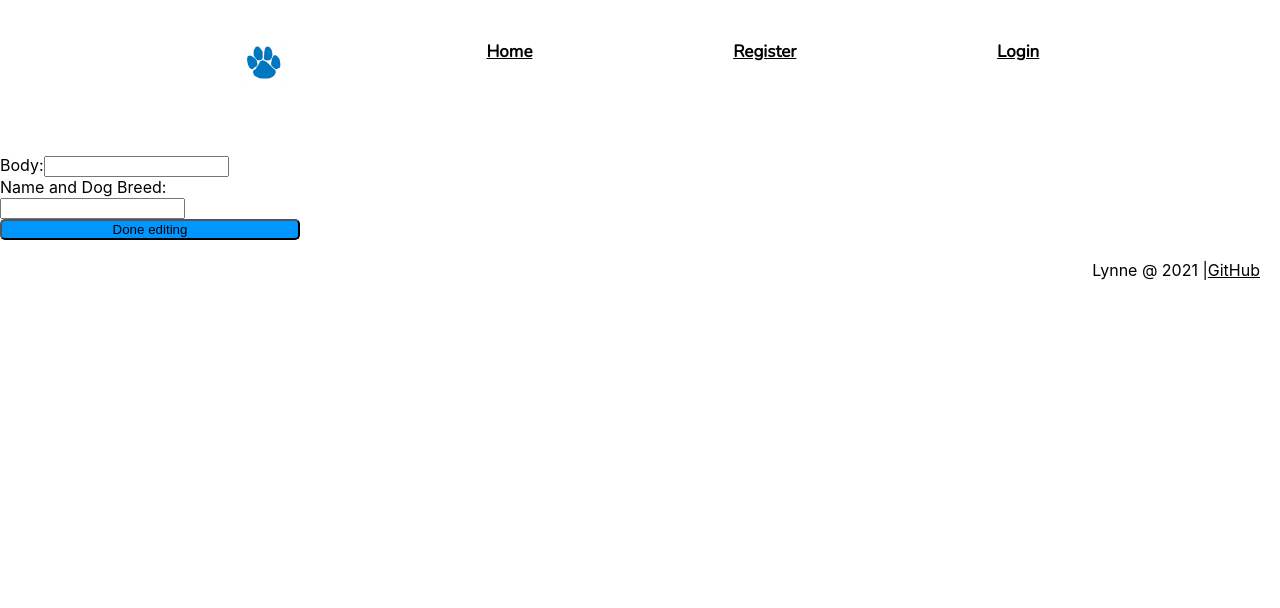
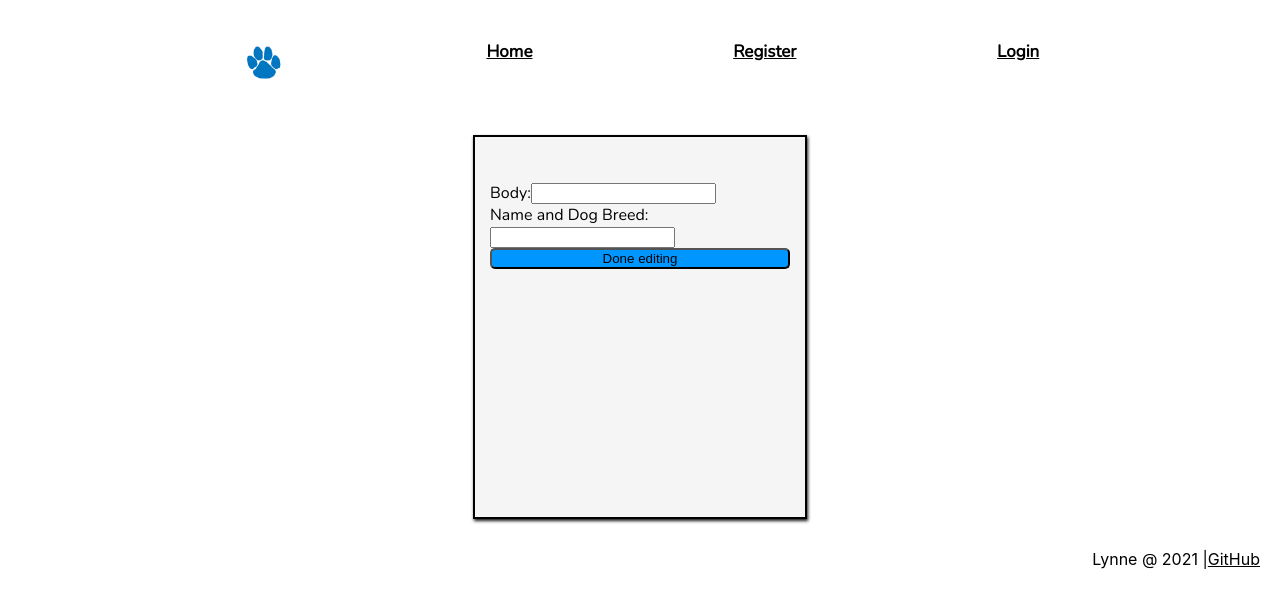
Before and after one commit to llynn3/Deadline, a React (Create React App) app in the folder client/: page /posts/edit/1 in a window 1280 px wide. Shown: the top 608 px of the page. Built offline with nearby package versions, Linux system fonts and the light colour scheme; no server answers; a web font is replaced by a local one.

Commit message:
fix css edit form

```diff
--- a/client/src/screens/EditPost.css
+++ b/client/src/screens/EditPost.css
@@ -15,7 +15,6 @@
     margin-top: 30px;
     display: grid;
     flex-direction: column;
-    justify-content: center;
     width: 300px;
 }
 
--- a/client/src/screens/EditPost.jsx
+++ b/client/src/screens/EditPost.jsx
@@ -41,6 +41,7 @@ const EditPost = (props) => {
 
 
     return (
+        <section className="edit-post">
         <form className="edit-form" onSubmit={handleSubmit}>
             <label htmlFor="body">Body:
             <input id="body" type="text" value={body} onChange={(e) => setBody(e.target.value)} /></label>
@@ -49,6 +50,7 @@ const EditPost = (props) => {
             </label>
             <button className="edit-button" type="submit">Done editing</button>
         </form>
+        </section>
     )
 }
 
```
